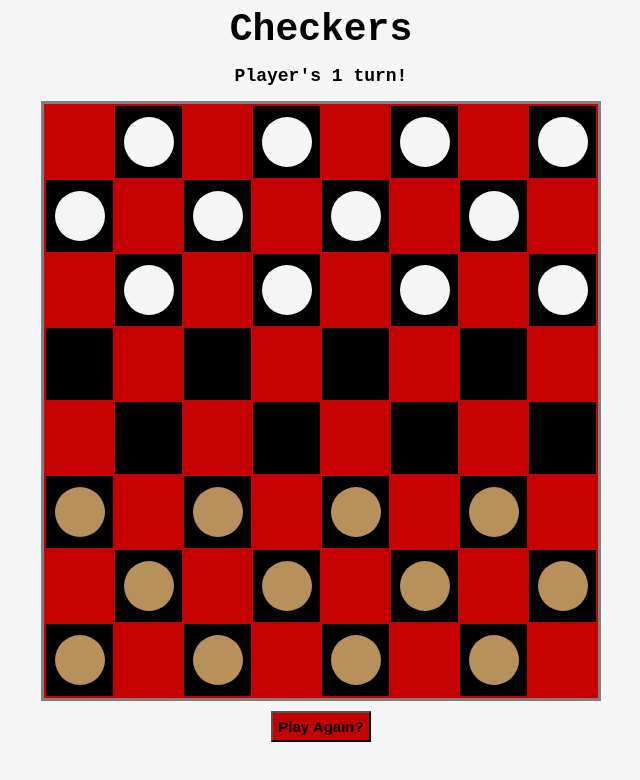
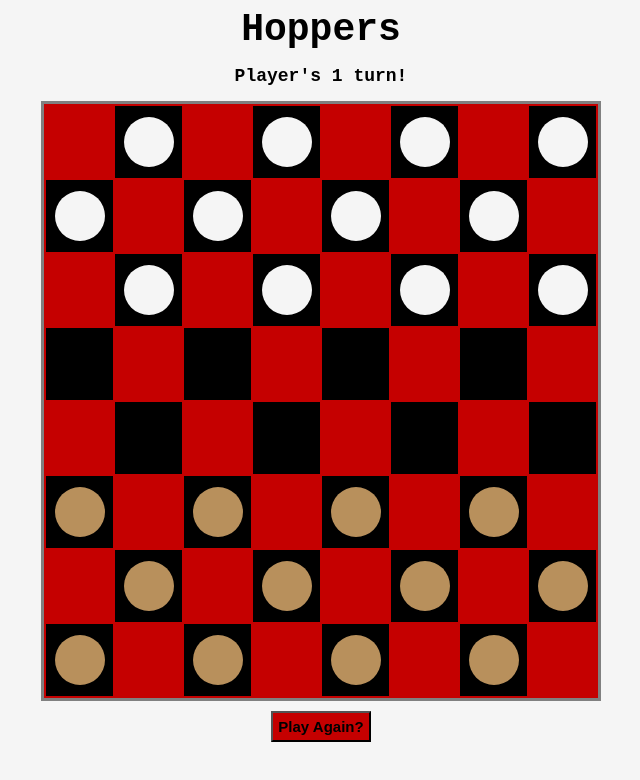
Before and after one commit to beckthetech/checkers, a plain HTML site: page index.html in a window 1280 px wide. Shown: the whole page, without its empty margins (319-959 px from the left). Drawn offline with Linux system fonts and the light colour scheme.

Commit message:
change name and add readme

```diff
--- a/index.html
+++ b/index.html
@@ -6,11 +6,11 @@
     <meta name="viewport" content="width=device-width, initial-scale=1.0">
     <link rel="stylesheet" href="css/style.css">
     <script defer src="js/main.js"></script>
-    <title>Checkers</title>
+    <title>Hoppers</title>
 </head>
 
 <body>
-    <header>Checkers</header>
+    <header>Hoppers</header>
     <h2 id="msg">White starts...</h2>
 
     <table id="board">
```
Also changed, not shown: 1 other file.
